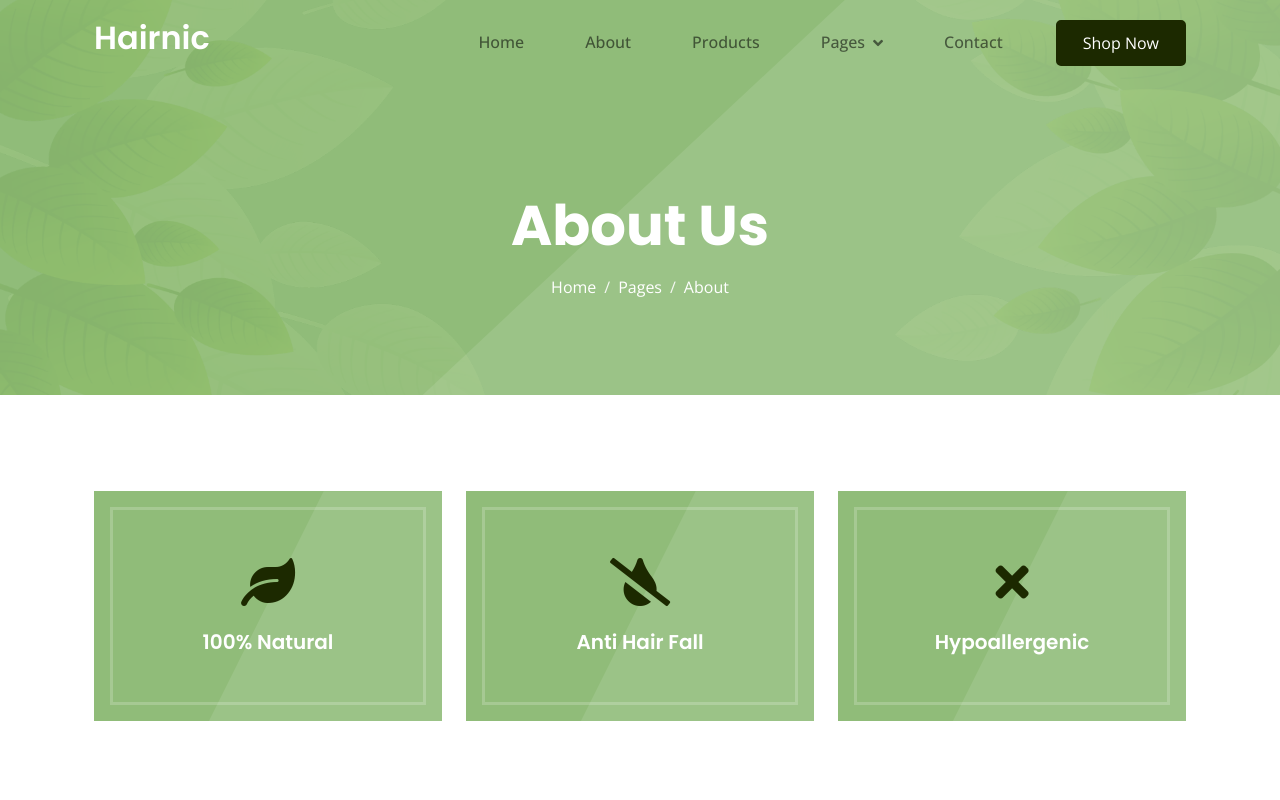
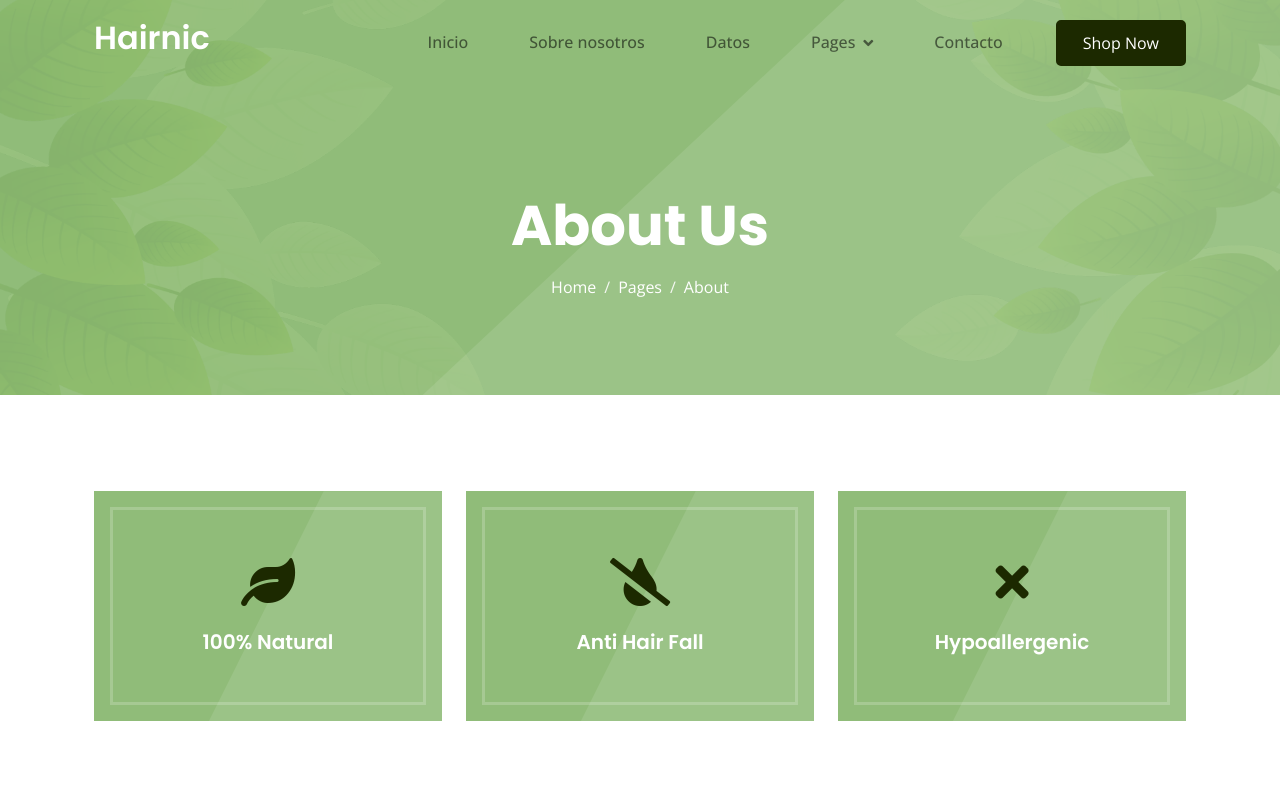
Before and after one commit to MichaelJimenezC/mpa, an Angular app: page /about in a window 1280 px wide. Shown: the top 800 px of the page. Built offline with nearby package versions, Linux system fonts and the light colour scheme.

Commit message:
terminado datos

```diff
--- a/src/app/app.routes.ts
+++ b/src/app/app.routes.ts
@@ -2,9 +2,11 @@ import { Routes } from '@angular/router';
 import { IndexComponent } from './pages/index/index.component';
 import { AboutComponent } from './pages/about/about.component';
 import { ContactComponent } from './pages/contact/contact.component';
+import { DatosComponent } from './pages/datos/datos.component';
 
 export const routes: Routes = [
       { path: '', component: IndexComponent },
       { path: 'about', component: AboutComponent },
-      { path: 'contact', component: ContactComponent }
+      { path: 'contact', component: ContactComponent },
+      { path: 'datos', component: DatosComponent }
 ];
--- /dev/null
+++ b/src/app/pages/datos/datos.component.html
@@ -0,0 +1,14 @@
+<table>
+    <tbody>
+        @for (datum of data; track datum.track_name) {
+          <tr>
+              <th> {{  datum.mode  }}  </th>
+            <td> {{  datum.track_name  }} </td>
+          </tr>
+        } @empty {
+          <tr>
+            <td colspan="4" class="text-center">Aún no hay datos</td>
+          </tr>
+        }
+    </tbody>
+</table>
--- /dev/null
+++ b/src/app/pages/datos/datos.component.ts
@@ -0,0 +1,24 @@
+import { Component } from '@angular/core';
+import { CommonModule } from '@angular/common';
+import { HttpClientModule } from  '@angular/common/http';
+import { Spotify } from '../../interfaces/spotify';
+import { DataService } from '../../providers/data.service'
+
+@Component({
+  selector: 'app-datos',
+  standalone: true,
+  imports: [CommonModule,HttpClientModule],
+  providers: [DataService],
+  templateUrl: './datos.component.html',
+  styleUrl: './datos.component.css'
+})
+export class DatosComponent {
+  public data : Spotify[] = [];
+  constructor(private dataProvider: DataService) { }
+  ngOnInit() {
+    this.dataProvider.getResponse().subscribe((response) => {
+      let dataArray = (response as Spotify[]);
+      this.data = dataArray.slice(0,100);
+    })
+  }
+}
--- a/src/app/shared/navbar/navbar.component.html
+++ b/src/app/shared/navbar/navbar.component.html
@@ -10,9 +10,9 @@
                 </button>
                 <div class="collapse navbar-collapse" id="navbarCollapse">
                     <div class="navbar-nav ms-auto">
-                        <a routerLink="/" class="nav-item nav-link">Home</a>
-                        <a routerLink="/about" class="nav-item nav-link">About</a>
-                        <a href="product.html" class="nav-item nav-link">Products</a>
+                        <a routerLink="/" class="nav-item nav-link">Inicio</a>
+                        <a routerLink="/about" class="nav-item nav-link">Sobre nosotros</a>
+                        <a routerLink="/datos" class="nav-item nav-link">Datos</a>
                         <div class="nav-item dropdown">
                             <a href="#" class="nav-link dropdown-toggle" data-bs-toggle="dropdown">Pages</a>
                             <div class="dropdown-menu bg-light mt-2">
@@ -23,7 +23,7 @@
                                 <a href="404.html" class="dropdown-item">404 Page</a>
                             </div>
                         </div>
-                        <a routerLink="/contact" class="nav-item nav-link">Contact</a>
+                        <a routerLink="/contact" class="nav-item nav-link">Contacto</a>
                     </div>
                     <a href="" class="btn btn-dark py-2 px-4 d-none d-lg-inline-block">Shop Now</a>
                 </div>
```
Also changed, not shown: src/app/pages/datos/datos.component.css (added), 1 other file (tests, documents, lock files or other folders).
